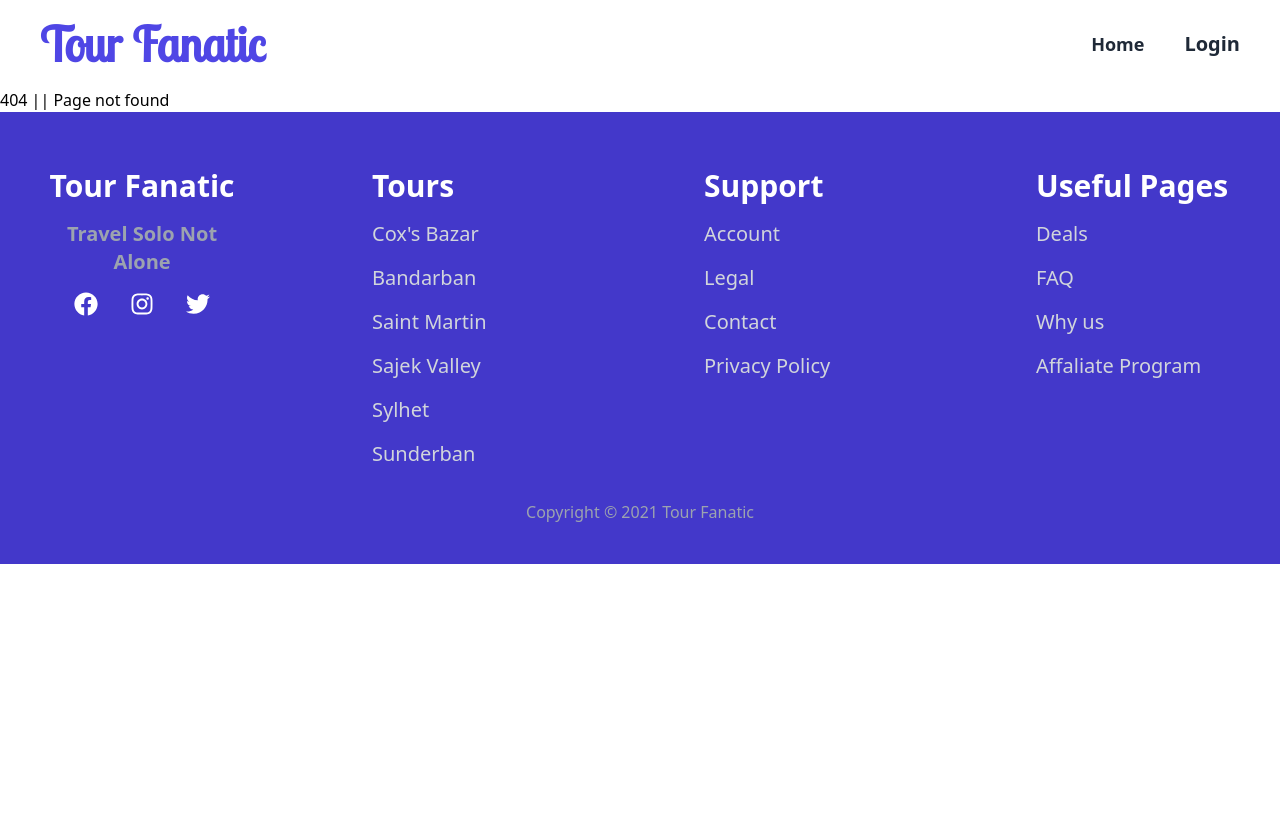
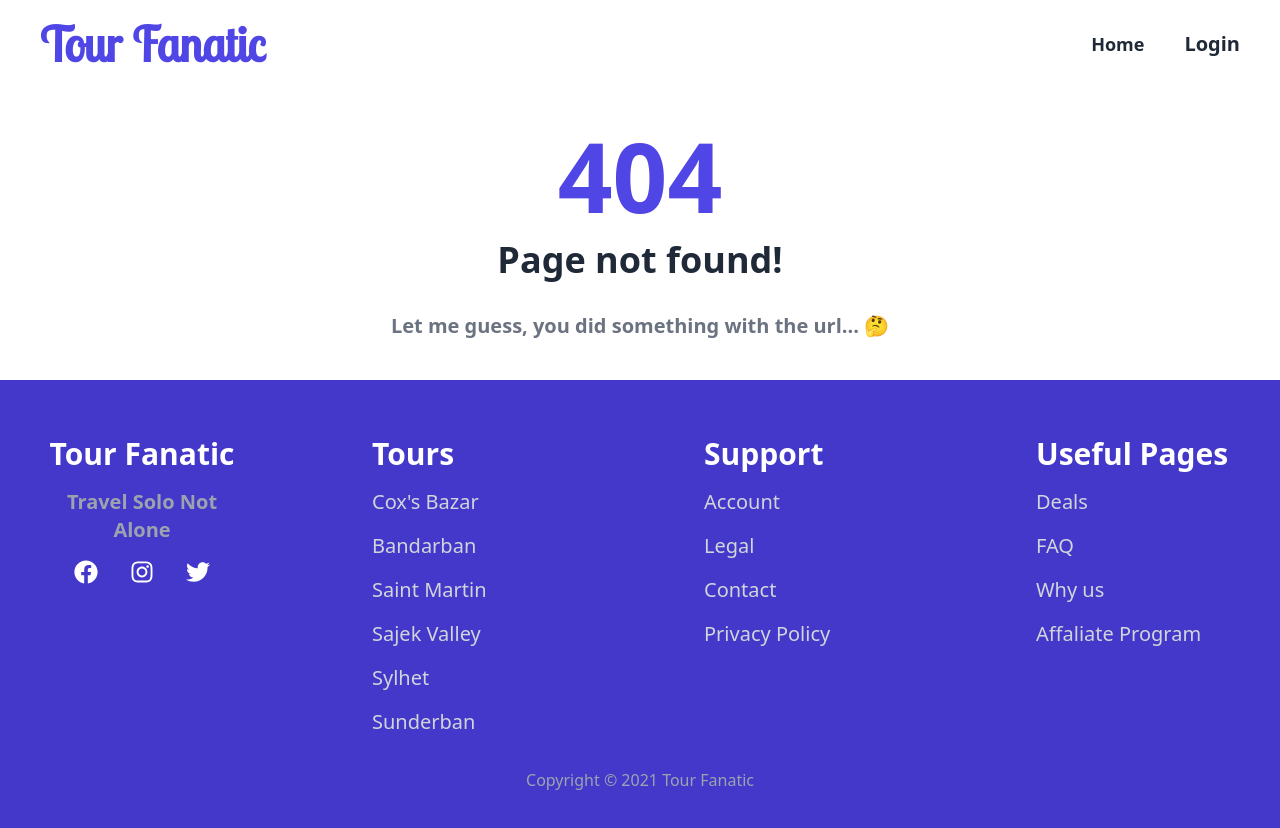
Before and after one commit to moeen-mahmud/tour-fanatic-client-side, a React (Create React App) app: page /place-order in a window 1280 px wide. Shown: the top 828 px of the page. Before the commit the page ends 800 px from the top, so only its background shows below. Built offline with nearby package versions, Linux system fonts and the light colour scheme; no server answers.

Commit message:
designed not found page

```diff
--- a/src/App.js
+++ b/src/App.js
@@ -1,4 +1,7 @@
+// Importing modules from react router dom
 import { BrowserRouter as Router, Switch, Route } from "react-router-dom";
+
+// Importing route components
 import Footer from "./components/Footer/Footer";
 import Header from "./components/Header/Header";
 import Home from "./Pages/Home/Home";
@@ -11,8 +14,10 @@ import UserPackages from "./Pages/UserPackages/UserPackages";
 import ManagePackage from "./Pages/ManagePackage/ManagePackage";
 import AddPackage from "./Pages/AddPackage/AddPackage";
 
+// Main App Component
 function App() {
   return (
+    // Authentication provider context
     <AuthProvider>
       <Router>
         <Header></Header>
--- a/src/Pages/NotFound/NotFound.js
+++ b/src/Pages/NotFound/NotFound.js
@@ -2,8 +2,14 @@ import React from "react";
 
 const NotFound = () => {
   return (
-    <div>
-      <h1>404 || Page not found</h1>
+    <div className="p-10 flex justify-center">
+      <div className="text-center">
+        <h1 className="text-8xl text-indigo-600 font-bold mb-4">404</h1>
+        <p className="text-4xl font-bold text-gray-800 mb-8">Page not found!</p>
+        <p className="text-xl font-semibold text-gray-500">
+          Let me guess, you did something with the url... 🤔
+        </p>
+      </div>
     </div>
   );
 };
```
